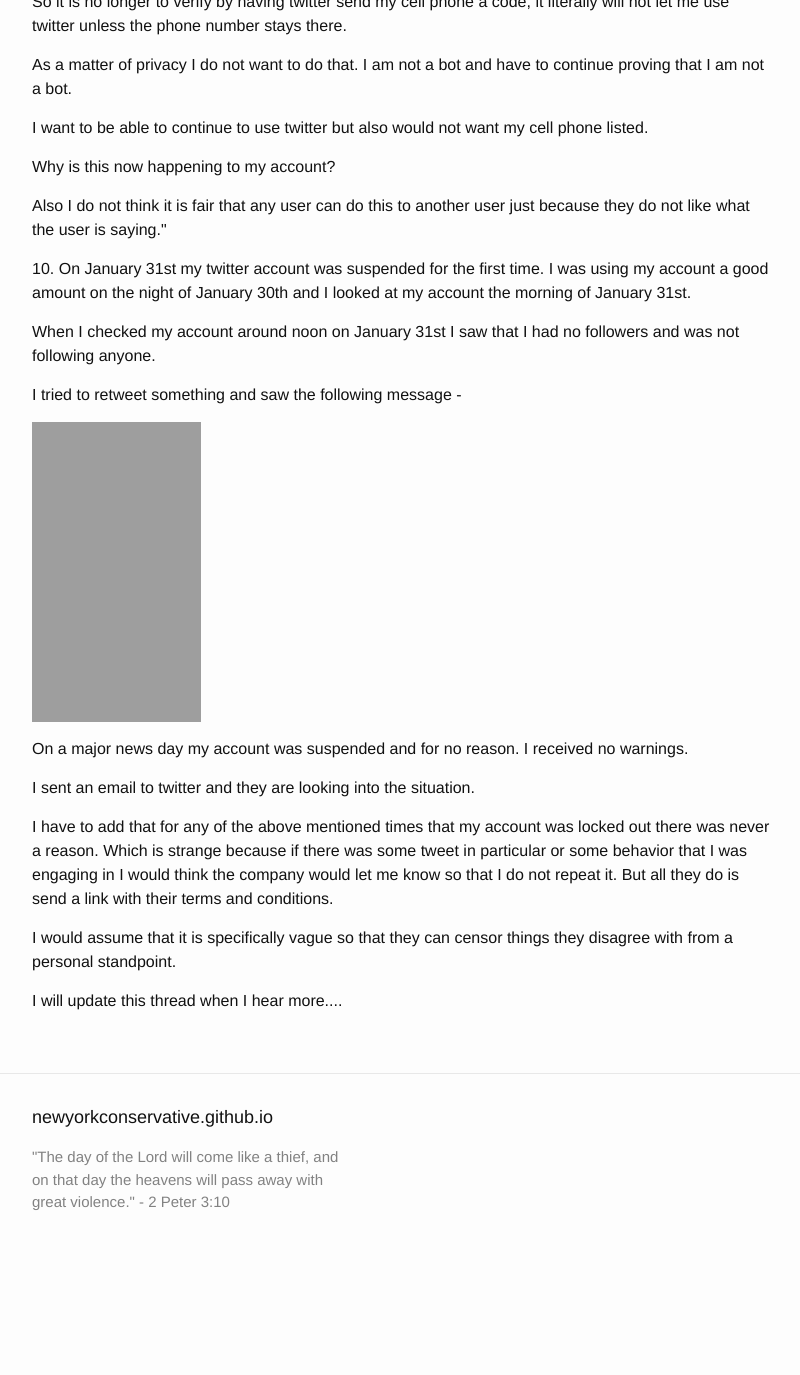
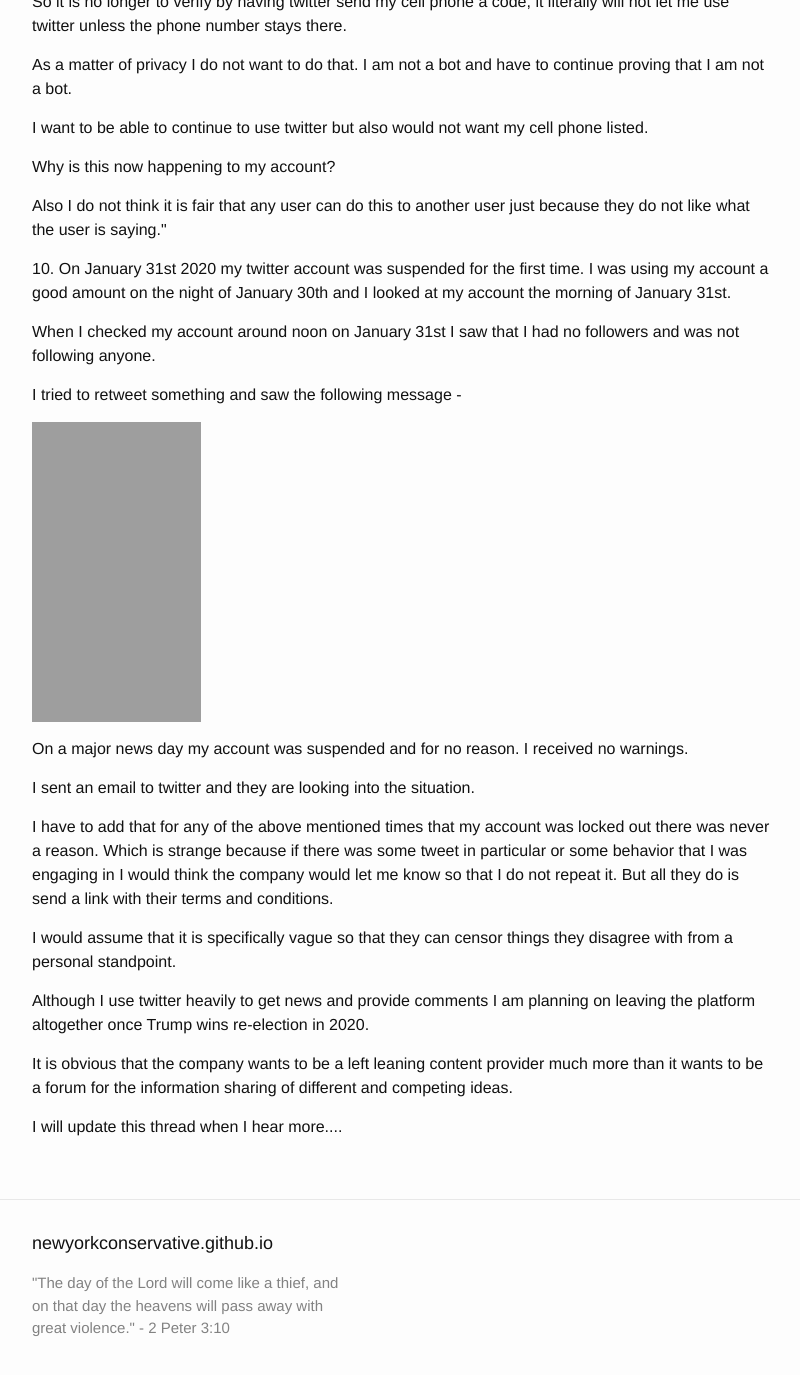
Before and after one commit to newyorkconservative/newyorkconservative.github.io, a Jekyll site: the page built from _posts/2018-08-25-twitter-censorship-and-privacy-concerns.md, in a window 1280 px wide and 1400 px high, scrolled down 2375 px. Shown: the top 1375 px of the window, without its empty margins (238-1038 px from the left). Built offline with Jekyll 4.4.1, drawn with Linux system fonts in a browser that asks for light colours; before the commit the page ends 3649 px from its top, so only the background shows below that.

Commit message:
Syncing _posts/2018-08-25-twitter-censorship-and-privacy-concerns.md from WordPress at https://www.newyorkconservative.com (#MAGA - America First, History, Experience, Declaration of Independence, Constitution, Bill of Rights,Common Sense, Jobs, Security, Strong Borders and Law Enforcement) - wpghs

```diff
--- a/_posts/2018-08-25-twitter-censorship-and-privacy-concerns.md
+++ b/_posts/2018-08-25-twitter-censorship-and-privacy-concerns.md
@@ -39,14 +39,16 @@ post_date: 2018-08-25 00:17:23
 <p>I want to be able to continue to use twitter but also would not want my cell phone listed.</p>
 <p>Why is this now happening to my account?</p>
 <p>Also I do not think it is fair that any user can do this to another user just because they do not like what the user is saying."</p>
-<p>10. On January 31st my twitter account was suspended for the first time. I was using my account a good amount on the night of January 30th and I looked at my account the morning of January 31st.</p>
+<p>10. On January 31st 2020 my twitter account was suspended for the first time. I was using my account a good amount on the night of January 30th and I looked at my account the morning of January 31st.</p>
 <p>When I checked my account around noon on January 31st I saw that I had no followers and was not following anyone.</p>
 <p>I tried to retweet something and saw the following message -</p>
 <p><a href="https://www.newyorkconservative.com/wp-content/uploads/2018/08/IMG_0157.png"><img class="size-medium wp-image-4841 aligncenter" src="https://www.newyorkconservative.com/wp-content/uploads/2018/08/IMG_0157-169x300.png" alt="" width="169" height="300" /></a></p>
 <p>On a major news day my account was suspended and for no reason. I received no warnings.</p>
 <p>I sent an email to twitter and they are looking into the situation.</p>
 <p>I have to add that for any of the above mentioned times that my account was locked out there was never a reason. Which is strange because if there was some tweet in particular or some behavior that I was engaging in I would think the company would let me know so that I do not repeat it. But all they do is send a link with their terms and conditions.</p>
-<p>I would assume that it is specifically vague so that they can censor things they disagree with from a personal standpoint. </p>
+<p>I would assume that it is specifically vague so that they can censor things they disagree with from a personal standpoint.</p>
+<p>Although I use twitter heavily to get news and provide comments I am planning on leaving the platform altogether once Trump wins re-election in 2020.</p>
+<p>It is obvious that the company wants to be a left leaning content provider much more than it wants to be a forum for the information sharing of different and competing ideas.</p>
 <p>I will update this thread when I hear more....</p>
 
 <!-- wp:paragraph -->
```
